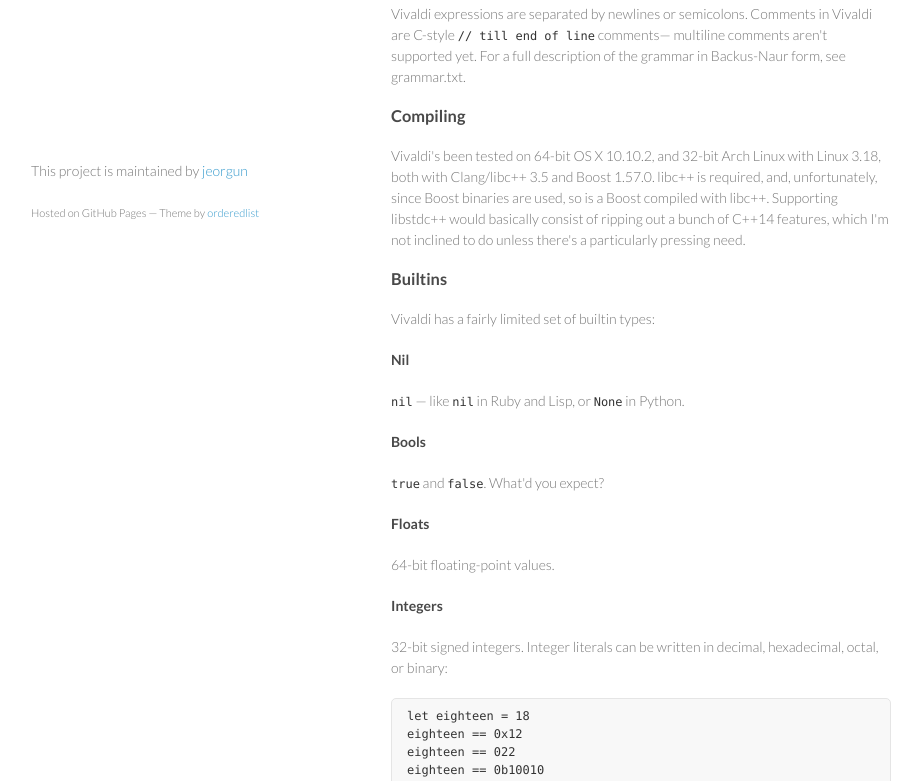
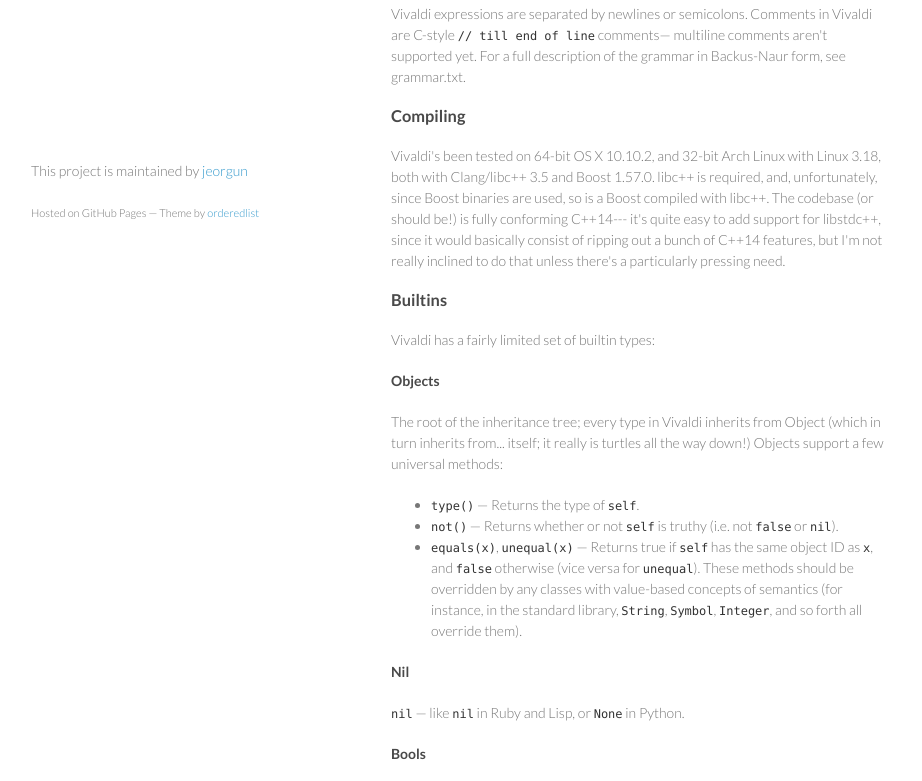
Before and after one commit to prodigeni/Vivaldi, a plain HTML site: page index.html in a window 1280 px wide. Shown: the part 508-1289 px from the top of the page, without its empty margins (179-1101 px from the left). Drawn offline with Linux system fonts and the light colour scheme.

Commit message:
Create gh-pages branch via GitHub

```diff
--- a/index.html
+++ b/index.html
@@ -65,14 +65,36 @@ Backus-Naur form, see grammar.txt.</p>
 <p>Vivaldi's been tested on 64-bit OS X 10.10.2, and 32-bit Arch Linux with Linux
 3.18, both with Clang/libc++ 3.5 and Boost 1.57.0. libc++ is required, and,
 unfortunately, since Boost binaries are used, so is a Boost compiled with
-libc++. Supporting libstdc++ would basically consist of ripping out a bunch of
-C++14 features, which I'm not inclined to do unless there's a particularly
-pressing need.</p>
+libc++. The codebase (or should be!) is fully conforming C++14--- it's quite
+easy to add support for libstdc++, since it would basically consist of ripping
+out a bunch of C++14 features, but I'm not really inclined to do that unless
+there's a particularly pressing need.</p>
 
 <h3>
 <a id="builtins" class="anchor" href="#builtins" aria-hidden="true"><span class="octicon octicon-link"></span></a>Builtins</h3>
 
 <p>Vivaldi has a fairly limited set of builtin types:</p>
+
+<h4>
+<a id="objects" class="anchor" href="#objects" aria-hidden="true"><span class="octicon octicon-link"></span></a>Objects</h4>
+
+<p>The root of the inheritance tree; every type in Vivaldi inherits from Object
+(which in turn inherits from... itself; it really is turtles all the way down!)
+Objects support a few universal methods:</p>
+
+<ul>
+<li>
+<code>type()</code> — Returns the type of <code>self</code>.</li>
+<li>
+<code>not()</code> —  Returns whether or not <code>self</code> is truthy (i.e. not <code>false</code> or
+<code>nil</code>).</li>
+<li>
+<code>equals(x)</code>, <code>unequal(x)</code> — Returns true if <code>self</code> has the same object
+ID as <code>x</code>, and <code>false</code> otherwise (vice versa for <code>unequal</code>). These methods
+should be overridden by any classes with value-based concepts of semantics (for
+instance, in the standard library, <code>String</code>, <code>Symbol</code>, <code>Integer</code>, and so forth
+all override them).</li>
+</ul>
 
 <h4>
 <a id="nil" class="anchor" href="#nil" aria-hidden="true"><span class="octicon octicon-link"></span></a>Nil</h4>
@@ -275,7 +297,7 @@ function(1) // 1
 </code></pre>
 
 <p>In functions and methods, <code>self</code> works a little differently than in Python or
-Ruby. It's not explicitly passed as an argument, but rather is implictly passed
+Ruby. It's not explicitly passed as an argument, but rather is implicitly passed
 whenever called as a member of an object. The following is perfectly valid:</p>
 
 <pre><code>fn not_method(): return self.a
@@ -508,7 +530,9 @@ are expressions.</p>
 
 <p>Vivaldi operators, aside from <code>&amp;&amp;</code>, <code>||</code>, <code>to</code> (which is syntax sugar for
 Range), and <code>=</code> (which isn't actually an operator at all— it just looks like
-one), are all just syntax sugar for method calls:</p>
+one), are all just syntax sugar for method calls. Here they are in order of
+precedence (basically C precedence, with the bitwise mistake fixed and <code>**</code> and
+<code>to</code> inserted where appropriate):</p>
 
 <pre><code>a[b]     // a.at(b)
 a[b] = c // a.set_at(b, c)
@@ -526,6 +550,7 @@ a &gt;&gt; b   // a.lshift(b)
 a &amp; b    // a.bitand(b)
 a ^ b    // a.xor(b)
 a | b    // a.bitor(b)
+a to b   // Range(a, b)
 a &lt; b    // a.less(b)
 a &gt; b    // a.greater(b)
 a &lt;= b   // a.less_equals(b)
```
Also changed, not shown: params.json (+1 -1 lines).
